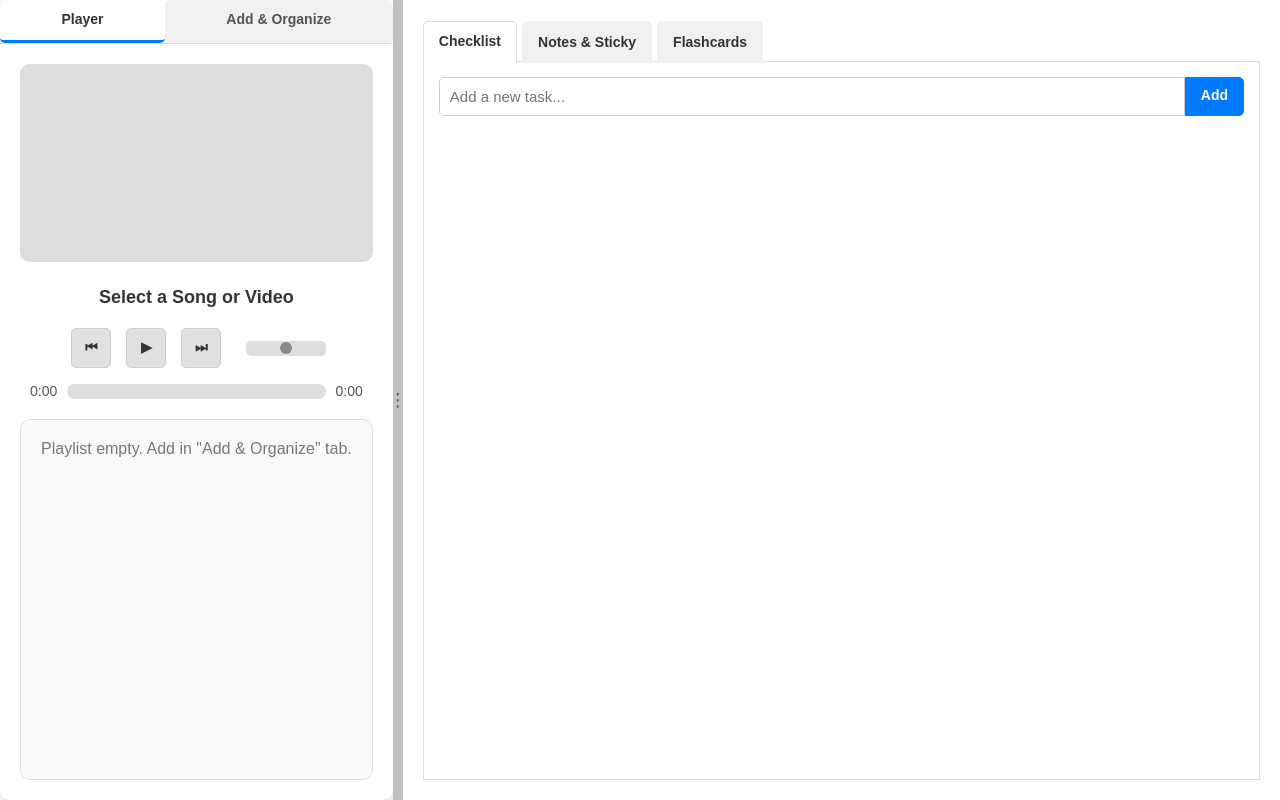
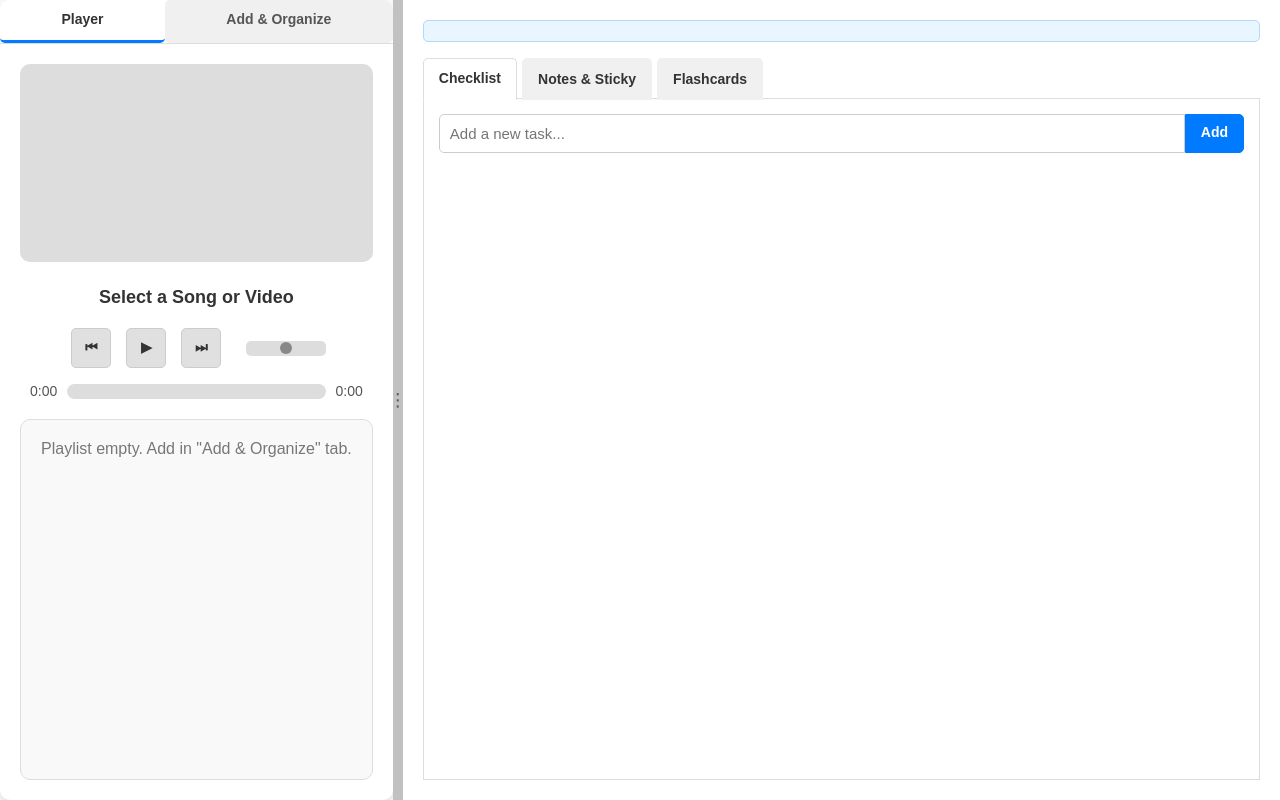
Before and after one commit to NganBTruong/Interactive-Music-Player, a plain HTML site: page index.html in a window 1280 px wide. Drawn offline with nearby package versions, Linux system fonts and the light colour scheme; no server answers.

Commit message:
Update index.html

```diff
--- a/index.html
+++ b/index.html
@@ -67,6 +67,8 @@
         <div class="resizer" id="drag-handle"></div>
 
         <section id="right-column">
+            <div id="greeting-output" style="padding: 10px; margin-bottom: 15px; background-color: #e9f5ff; border: 1px solid #b3d7ff; border-radius: 5px; text-align: center; font-weight: bold;">
+                </div>
             <div class="widget-tabs">
                 <button class="widget-tab-btn active" data-widget="checklist">Checklist</button>
                 <button class="widget-tab-btn" data-widget="notes">Notes & Sticky</button>
```
